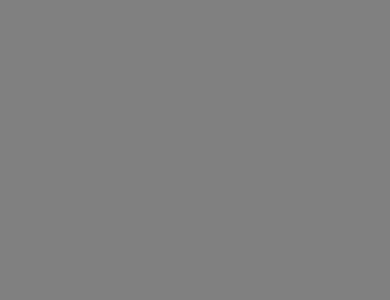
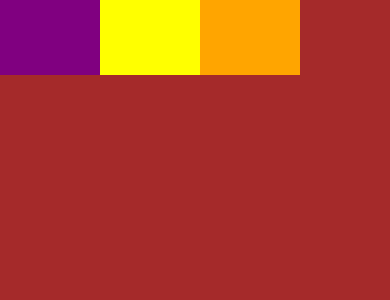
Before and after one commit to gokhanyanik/ReactNativeSecondExample, a React Native app: screen / in a window 390 px wide. Shown: the top 300 px of the page. Built offline with nearby package versions, Linux system fonts and the light colour scheme.

Commit message:
Flexbox ve FlexDirection Kullanımı

```diff
--- a/App.tsx
+++ b/App.tsx
@@ -8,23 +8,23 @@ import React, { useState } from 'react';
 import {
   SafeAreaView,
   StyleSheet,
-  Text,
-  Platform,
+  View
 } from 'react-native';
 
 function App(): React.JSX.Element {
   return (
     <SafeAreaView style={styles.bacground}>
-
+     <View style={{width:100,height:75,backgroundColor:"purple"}}/>
+     <View style={{width:100,height:75,backgroundColor:"yellow"}}/>
+     <View style={{width:100,height:75,backgroundColor:"orange"}}/>
     </SafeAreaView>
   );
 }
 const styles = StyleSheet.create({
   bacground: {
-    backgroundColor: Platform.OS == "ios" ? "yellow" : "gray",
-    flex: 1,
-    justifyContent: "center",
-    alignItems: "center"
+    backgroundColor: "brown",
+    flex: 1,  // flex viewlerin boyutunu belirler ve 1 değerini alması alanın tamamını kaplar.
+    flexDirection:"row" // elementleri sağdan sola dizer.
   }
 });
 export default App;
```
